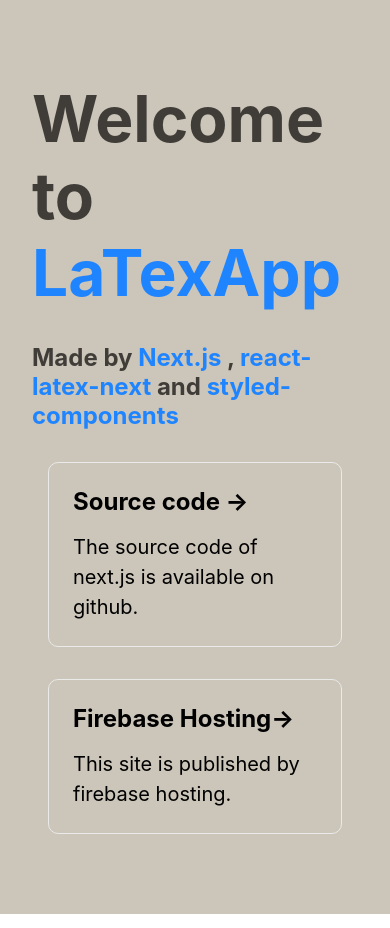
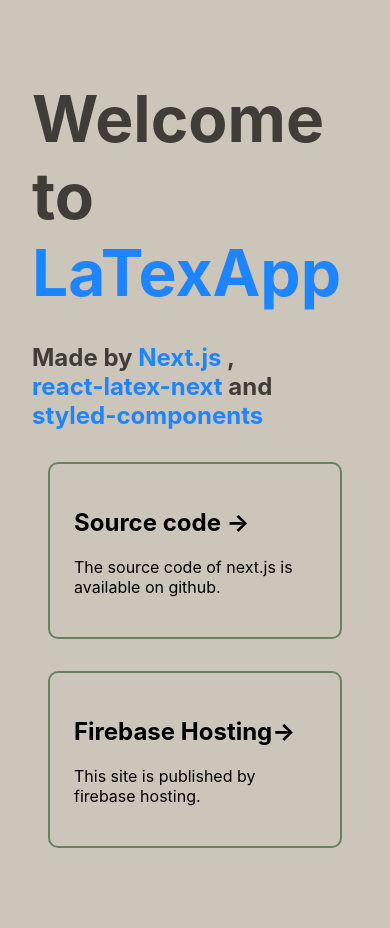
Before and after one commit to Nikudanngo/latex-app, a Next.js app: page /home in a window 390 px wide. Built offline with nearby package versions, Linux system fonts and the light colour scheme.

Commit message:
add responsive

```diff
--- a/pages/home.tsx
+++ b/pages/home.tsx
@@ -50,17 +50,27 @@
     flex-wrap: wrap;
     max-width: 800px;
 `;
-const GridItem = styled.div`
+const Card = styled.a`
     margin: 1rem;
     padding: 1.5rem;
     text-align: left;
     color: inherit;
     text-decoration: none;
-    border: 1px solid #eaeaea;
+    border: 2px solid #668262;
     border-radius: 10px;
     transition: color 0.15s ease, border-color 0.15s ease;
     max-width: 300px;
+    &:hover,
+    &:focus,
+    &:active {
+        color: #0070f3;
+        border-color: #0070f3;
+    }
 `;
+const Sp = styled.span`
+  display: inline-block;
+`;
+
 export default function HOME() {
     return (
         <Container>
@@ -82,27 +92,27 @@
                 <Text>
                     Made by{' '}
                     <Hober href="https://nextjs.org/">
-                        Next.js
+                        <Sp>Next.js</Sp>
                     </Hober> ,{' '}
                     <Hober href="https://github.com/harunurhan/react-latex-next">
-                        react-latex-next
+                        <Sp>react-latex-next</Sp>
                     </Hober>
                     {' '}and{' '}
                     <Hober href="https://styled-components.com/">
-                        styled-components
+                        <Sp>styled-components</Sp>
                     </Hober>
                 </Text>
 
                 <Grid>
-                    <a href="https://github.com/Nikudanngo/latex-app" className={styles.card}>
+                    <Card href="https://github.com/Nikudanngo/latex-app">
                         <h2>Source code &rarr;</h2>
                         <p>The source code of next.js is available on github.</p>
-                    </a>
+                    </Card>
 
-                    <a href="https://firebase.google.com/" className={styles.card}>
+                    <Card href="https://firebase.google.com/">
                         <h2>Firebase Hosting&rarr;</h2>
                         <p>This site is published by firebase hosting.</p>
-                    </a>
+                    </Card>
                 </Grid>
             </Main>
         </Container>
```
Also changed, not shown: pages/index.tsx (+20 -6 lines).
